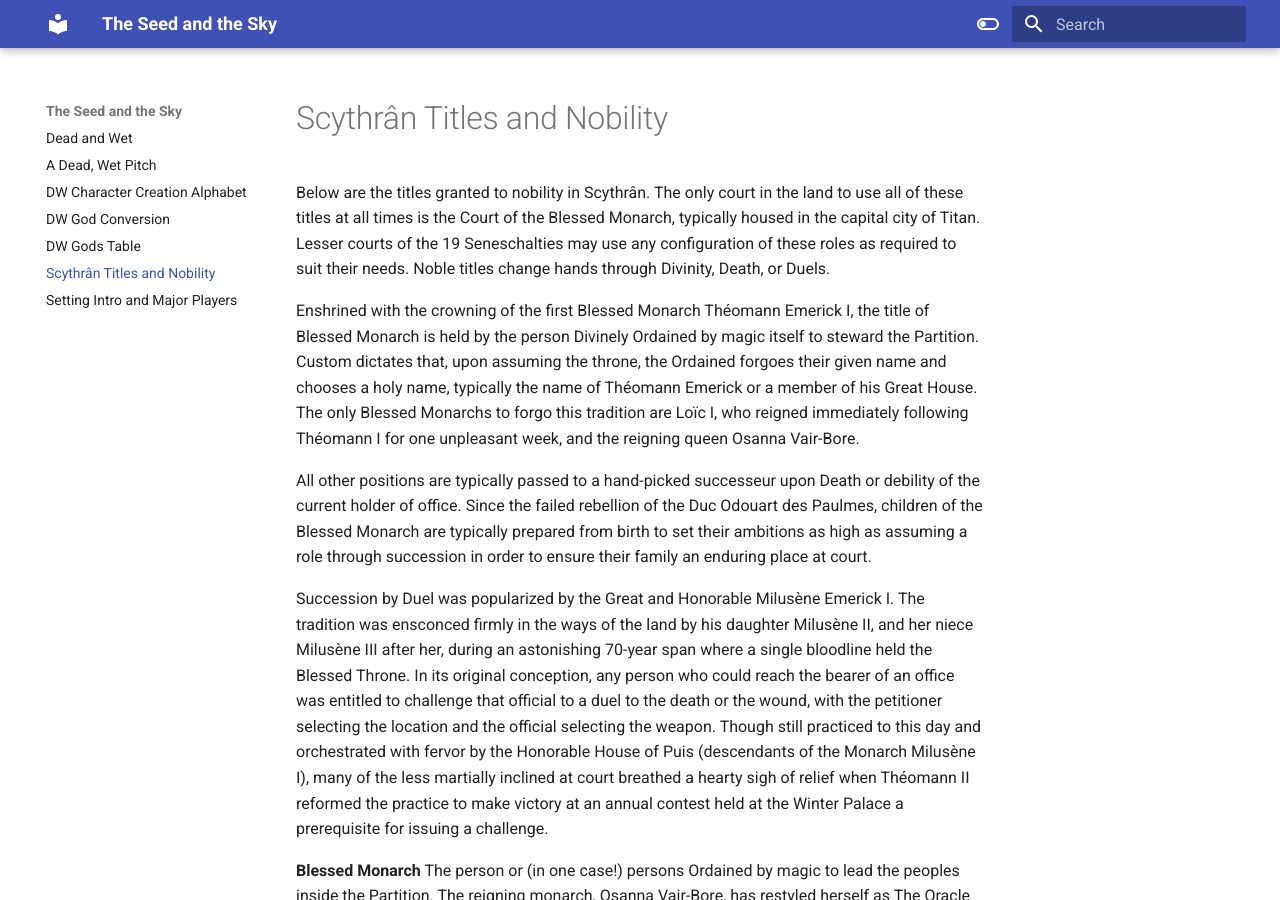
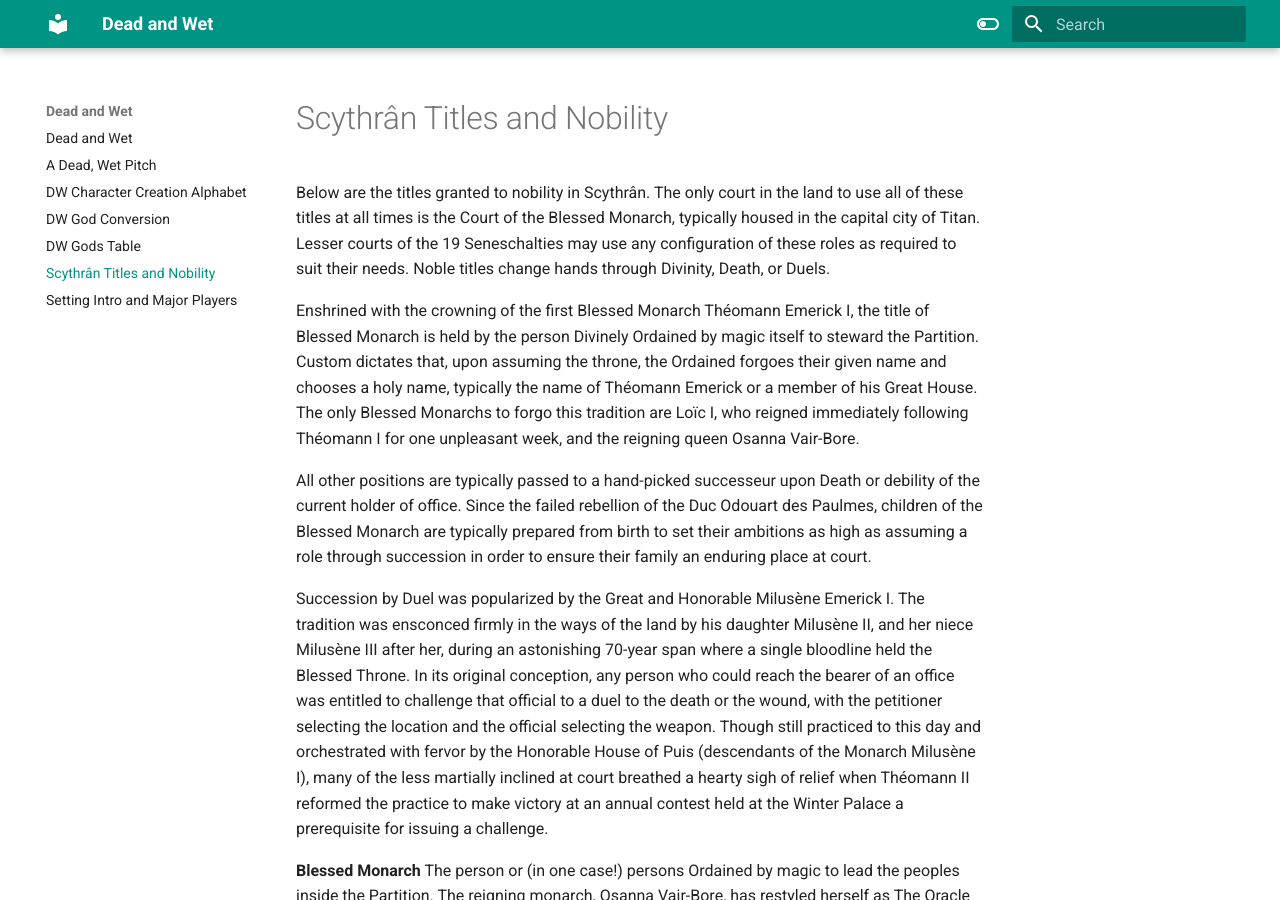
Before and after one commit to zactparker/dungeoncrawl, an MkDocs documentation site: the page built from docs/Scythrân Titles and Nobility.md, in a window 1280 px wide and 900 px high. Built offline with MkDocs 1.6.1 and Material for MkDocs 9.7.7, drawn with Linux system fonts in a browser that asks for light colours.

Commit message:
Update mkdocs.yml

```diff
--- a/mkdocs.yml
+++ b/mkdocs.yml
@@ -1,4 +1,4 @@
-site_name: The Seed and the Sky
+site_name: Dead and Wet
 
 theme:
     name: 'material'
@@ -7,8 +7,8 @@ theme:
     # Light mode
     - media: "(prefers-color-scheme: light)"
       scheme: default
-      primary: aqua
-      accent: blue
+      primary: teal
+      accent: cyan
       toggle:
         icon: material/toggle-switch-off-outline
         name: Switch to dark mode
@@ -16,8 +16,8 @@ theme:
     # Dark mode
     - media: "(prefers-color-scheme: dark)"
       scheme: slate
-      primary: aqua
-      accent: blue
+      primary: teal
+      accent: cyan
       toggle:
         icon: material/toggle-switch
         name: Switch to light mode
```
